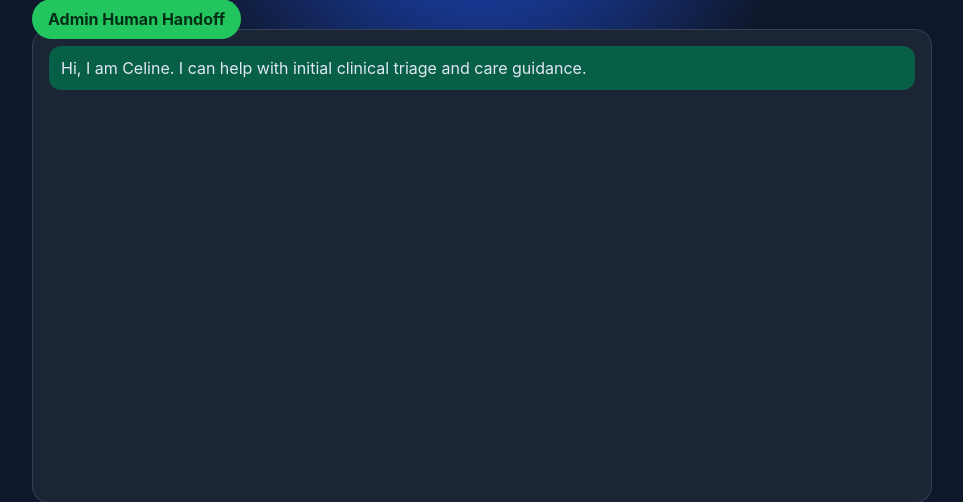
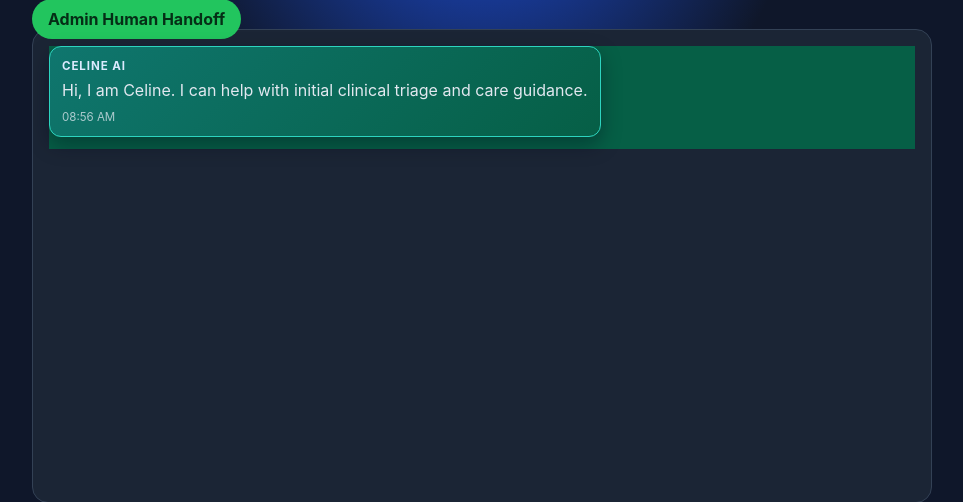
Before and after one commit to edrinecode/Celine, a FastAPI app: page / in a window 1280 px wide. Shown: the part 133-635 px from the top of the page, without its empty margins (158-1121 px from the left). Run offline with FastAPI, Linux system fonts and the light colour scheme; data that the repository does not hold is empty.

Commit message:
Pause AI after human takeover and improve chat continuity UI

```diff
--- a/static/chat.js
+++ b/static/chat.js
@@ -1,14 +1,36 @@
 const chatWindow = document.getElementById('chat-window');
 const form = document.getElementById('chat-form');
 const messageInput = document.getElementById('message');
-const conversationId = crypto.randomUUID();
+
+const STORAGE_KEY = 'celine.conversation_id';
+const conversationId = localStorage.getItem(STORAGE_KEY) || crypto.randomUUID();
+localStorage.setItem(STORAGE_KEY, conversationId);
 const seenMessages = new Set();
 
 function appendMessage(role, text) {
-  const div = document.createElement('div');
-  div.className = `message ${role}`;
-  div.textContent = role === 'human' ? `HUMAN CLINICIAN: ${text}` : text;
-  chatWindow.appendChild(div);
+  const wrapper = document.createElement('div');
+  wrapper.className = `message-row ${role}`;
+
+  const bubble = document.createElement('div');
+  bubble.className = `message ${role}`;
+
+  const label = document.createElement('div');
+  label.className = 'message-label';
+  label.textContent = role === 'assistant' ? 'CELINE AI' : role === 'human' ? 'HUMAN CLINICIAN' : 'YOU';
+
+  const content = document.createElement('div');
+  content.className = 'message-content';
+  content.textContent = text;
+
+  const meta = document.createElement('div');
+  meta.className = 'message-meta';
+  meta.textContent = new Date().toLocaleTimeString([], { hour: '2-digit', minute: '2-digit' });
+
+  bubble.appendChild(label);
+  bubble.appendChild(content);
+  bubble.appendChild(meta);
+  wrapper.appendChild(bubble);
+  chatWindow.appendChild(wrapper);
   chatWindow.scrollTop = chatWindow.scrollHeight;
 }
 
@@ -65,8 +87,10 @@ form.addEventListener('submit', async (event) => {
   }
 
   const payload = await response.json();
-  appendMessage('assistant', payload.response);
-  markSeen('assistant', payload.response);
+  if (payload.response) {
+    appendMessage('assistant', payload.response);
+    markSeen('assistant', payload.response);
+  }
 
   if (payload.requires_handoff) {
     const handoffMessage = `⚠️ Human handoff triggered: ${payload.handoff_reason}`;
@@ -77,4 +101,5 @@ form.addEventListener('submit', async (event) => {
   await refreshConversation();
 });
 
+refreshConversation();
 setInterval(refreshConversation, 3000);
--- a/static/styles.css
+++ b/static/styles.css
@@ -78,3 +78,58 @@ button, .admin-link {
   padding: 12px;
   margin-bottom: 12px;
 }
+
+
+.message-row {
+  display: flex;
+  margin-bottom: 12px;
+}
+
+.message-row.user {
+  justify-content: flex-end;
+}
+
+.message-row.assistant,
+.message-row.human {
+  justify-content: flex-start;
+}
+
+.message {
+  max-width: min(78%, 680px);
+  border: 1px solid transparent;
+  box-shadow: 0 8px 20px rgba(2, 6, 23, 0.35);
+}
+
+.message.user {
+  background: linear-gradient(135deg, #2563eb, #1d4ed8);
+  border-color: #60a5fa;
+}
+
+.message.assistant {
+  background: linear-gradient(135deg, #0f766e, #065f46);
+  border-color: #2dd4bf;
+}
+
+.message.human {
+  background: linear-gradient(135deg, #7c3aed, #6d28d9);
+  border-color: #c4b5fd;
+}
+
+.message-label {
+  font-size: 0.72rem;
+  letter-spacing: 0.08em;
+  text-transform: uppercase;
+  color: #dbeafe;
+  margin-bottom: 6px;
+  font-weight: 700;
+}
+
+.message-content {
+  line-height: 1.45;
+}
+
+.message-meta {
+  margin-top: 8px;
+  font-size: 0.72rem;
+  color: rgba(226, 232, 240, 0.75);
+}
```
Also changed, not shown: app/agents.py (+14 -3 lines), app/orchestrator.py (+16 -1 lines), tests/test_orchestrator.py (+28 -1 lines).
